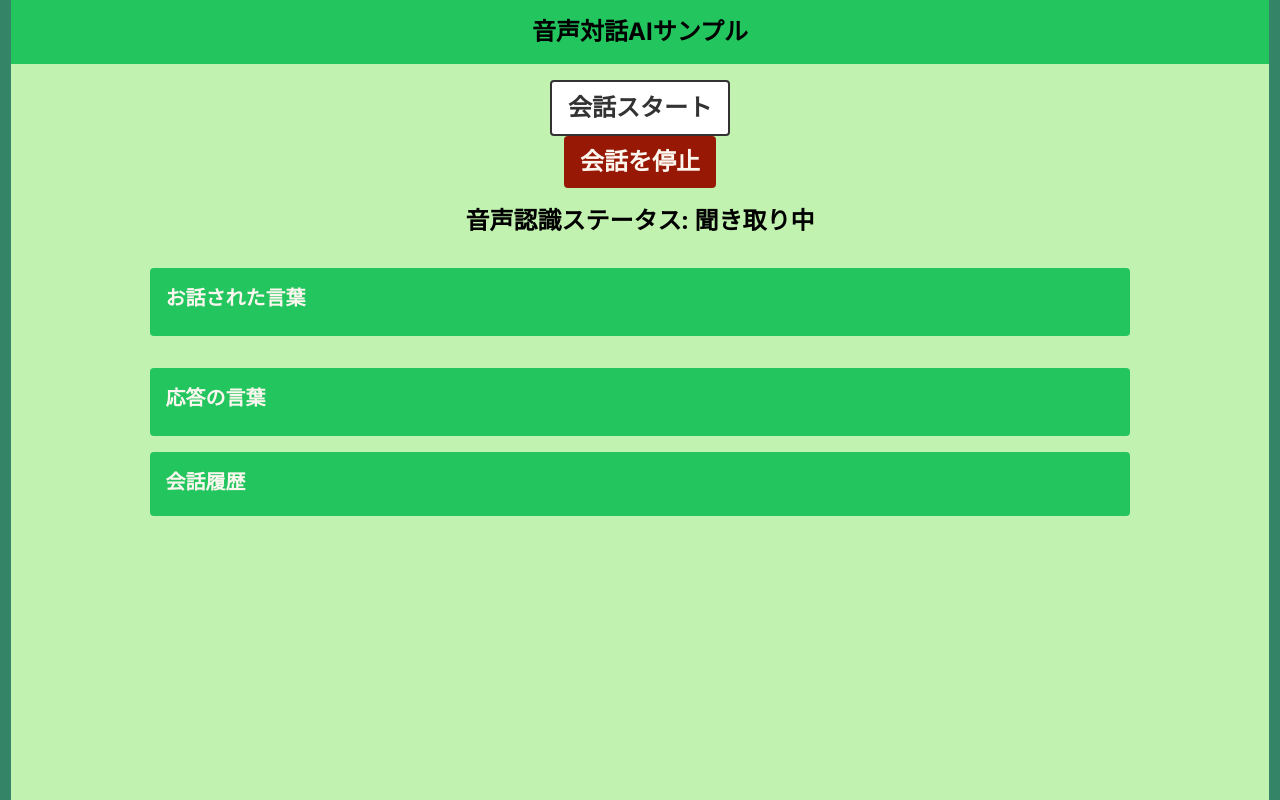
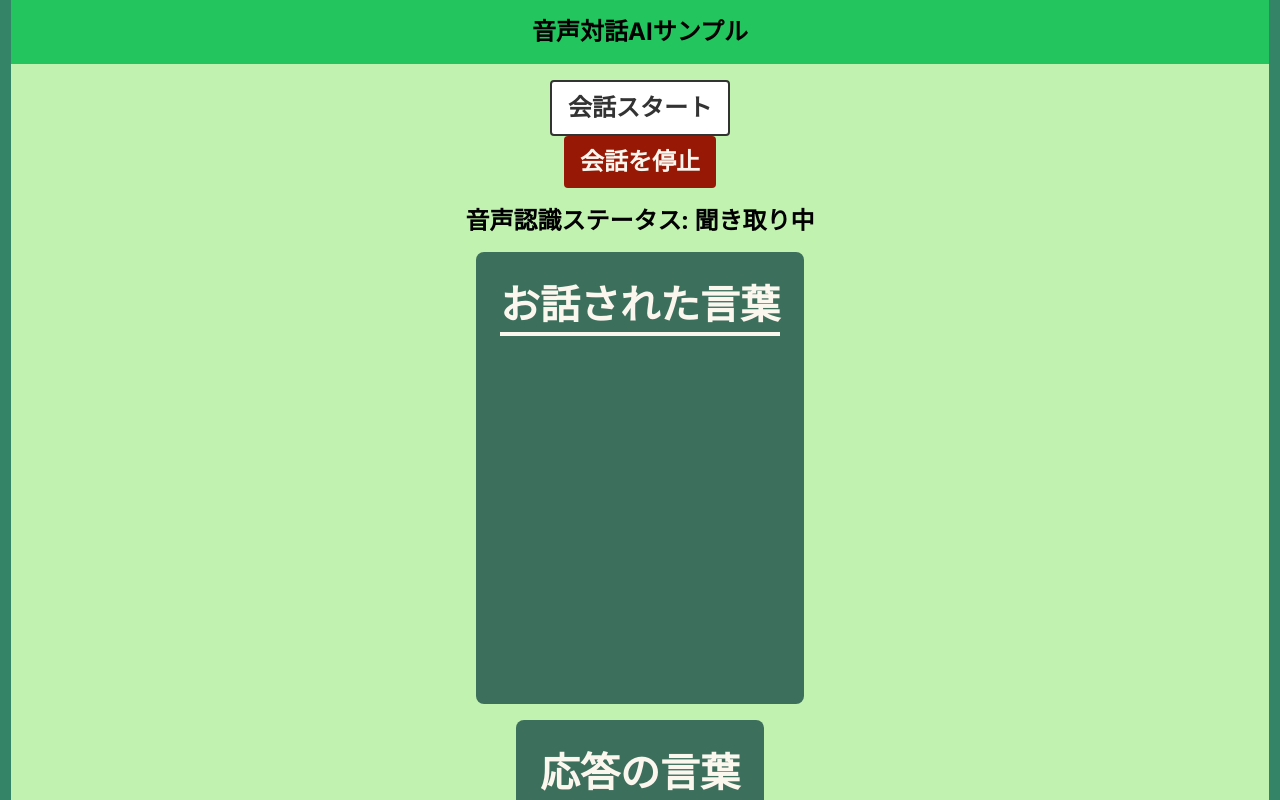
Before and after one commit to takumi0616/communication-ai, a Next.js app in the folder front/: page / in a window 1280 px wide. Shown: the top 800 px of the page. Built offline with nearby package versions, Linux system fonts and the light colour scheme; no server answers.

Commit message:
[fix] Cardコンポーネントを修正

```diff
--- a/front/app/components/Card.tsx
+++ /dev/null
@@ -1,15 +0,0 @@
-import React from 'react';
-
-type CardProps = {
-  title: string;
-  content: string;
-};
-
-const Card = ({ title, content }: CardProps) => (
-  <div className="bg-green-500 text-[#FBF6EE] p-4 my-4 mx-auto w-4/5 rounded">
-    <p className="font-bold text-xl">{title}</p>
-    <p className="mt-2 font-bold text-2xl">{content}</p>
-  </div>
-);
-
-export default Card;
--- /dev/null
+++ b/front/app/components/Card/Card.module.css
@@ -0,0 +1,30 @@
+.card {
+  background-color: #3d6f5d; /* #65B741 */
+  color: rgb(251, 246, 238); /* #FBF6EE */
+  padding: 1.5rem;
+  width: auto;
+  border-radius: 0.5rem;
+}
+
+.card_history {
+  background-color: #3d6f5d; /* #65B741 */
+  color: rgb(251, 246, 238); /* #FBF6EE */
+  padding: 1rem;
+  width: auto;
+  border-radius: 0.5rem;
+}
+
+.card_title {
+  font-family: 'BIZ UDGothic', 'sans-serif';
+  font-weight: bold;
+  font-size: 2.5rem;
+  text-decoration: underline;
+  text-underline-offset: 0.8rem;
+}
+
+.card_content {
+  margin-top: 1.5rem;
+  font-family: 'BIZ UDGothic', 'sans-serif';
+  font-size: 2rem;
+  min-height: 40vh; /* content 部分の最小の高さを設定 */
+}
--- /dev/null
+++ b/front/app/components/Card/Card.tsx
@@ -0,0 +1,23 @@
+import React, { CSSProperties } from 'react';
+import styles from './Card.module.css';
+
+type CardProps = {
+  title: string;
+  content: string;
+  titleStyle?: CSSProperties;
+  contentStyle?: CSSProperties;
+  className?: string;
+};
+
+const Card = ({ title, content, titleStyle, contentStyle }: CardProps) => (
+  <div className={styles.card}>
+    <p className={styles.card_title} style={titleStyle}>
+      {title}
+    </p>
+    <p className={styles.card_content} style={contentStyle}>
+      {content}
+    </p>
+  </div>
+);
+
+export default Card;
--- /dev/null
+++ b/front/app/components/Card/index.ts
@@ -0,0 +1 @@
+export { default } from './Card';
```
